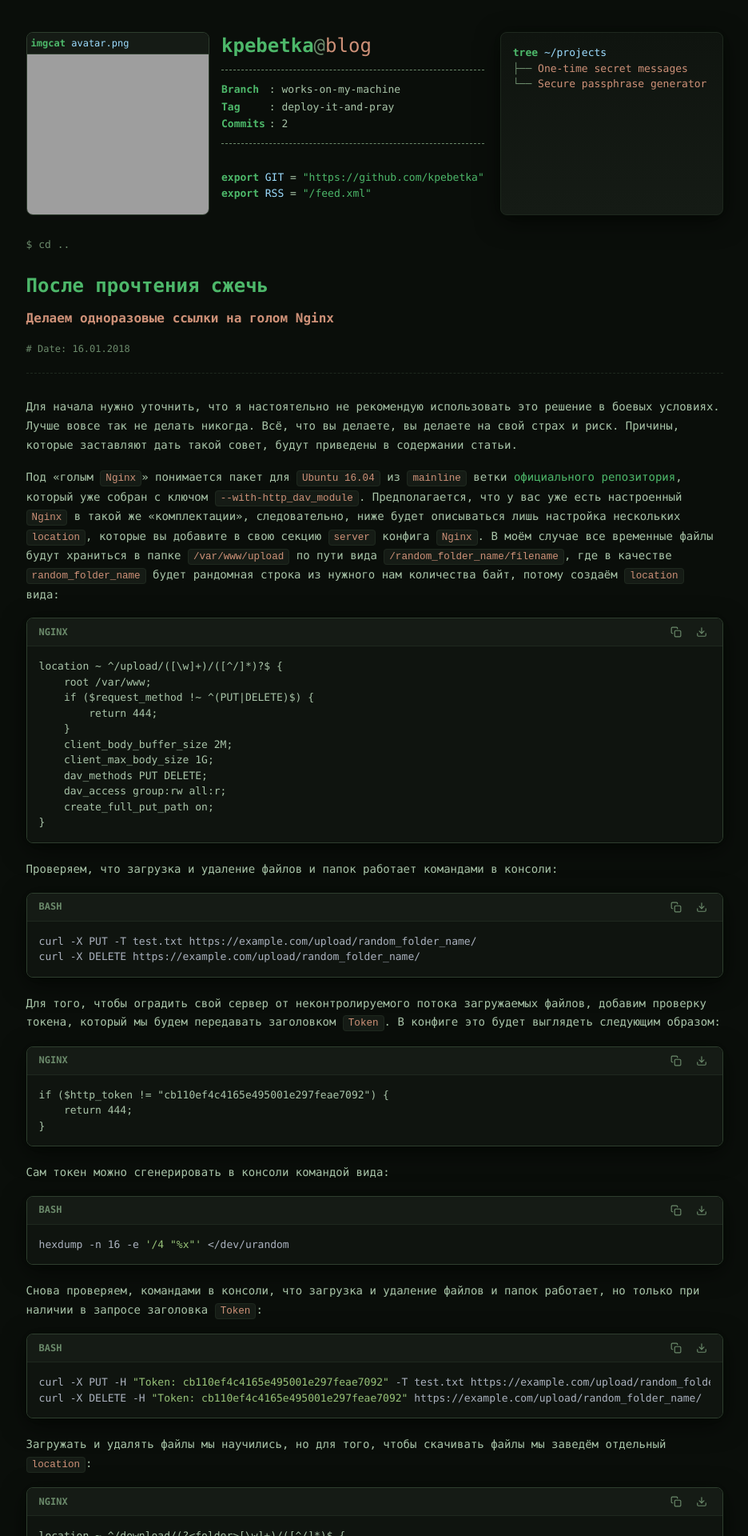
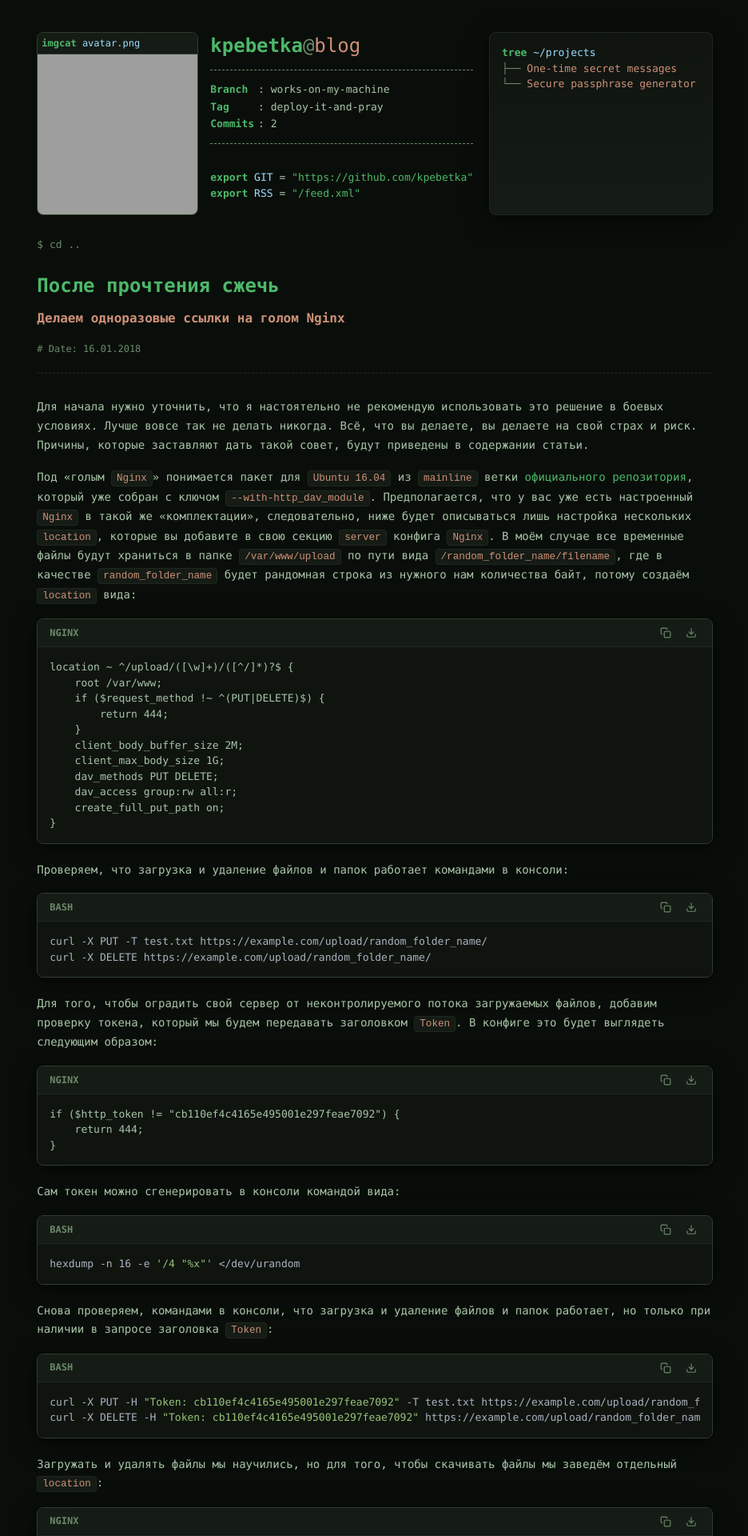
Before and after one commit to KPEBETKA/kpebetka.github.io, a Jekyll site: the page built from _posts/2018-01-16-post.md, in a window 1280 px wide. Shown: the top 1920 px of the page at 80% size, without its empty margins (171-1107 px from the left). Built offline with Jekyll 4.4.1, drawn with Linux system fonts in a browser that asks for light colours; nearby versions of some CDN libraries; some of the changed text lies outside the part shown; grey boxes are pictures that could not be loaded.

Commit message:
Update style.css

```diff
--- a/assets/css/style.css
+++ b/assets/css/style.css
@@ -422,16 +422,15 @@ a:hover {
     }
 
     .neofetch-container .avatar-container {
-        width: auto;
-        height: 100%;
         display: flex;
         flex-direction: column;
+        width: max-content;
     }
 
     .neofetch-container .avatar-container img {
         flex: 1;
         width: auto;
-        min-height: 100%;
+        min-height: 0;
         aspect-ratio: 1;
         object-fit: cover;
     }
```
